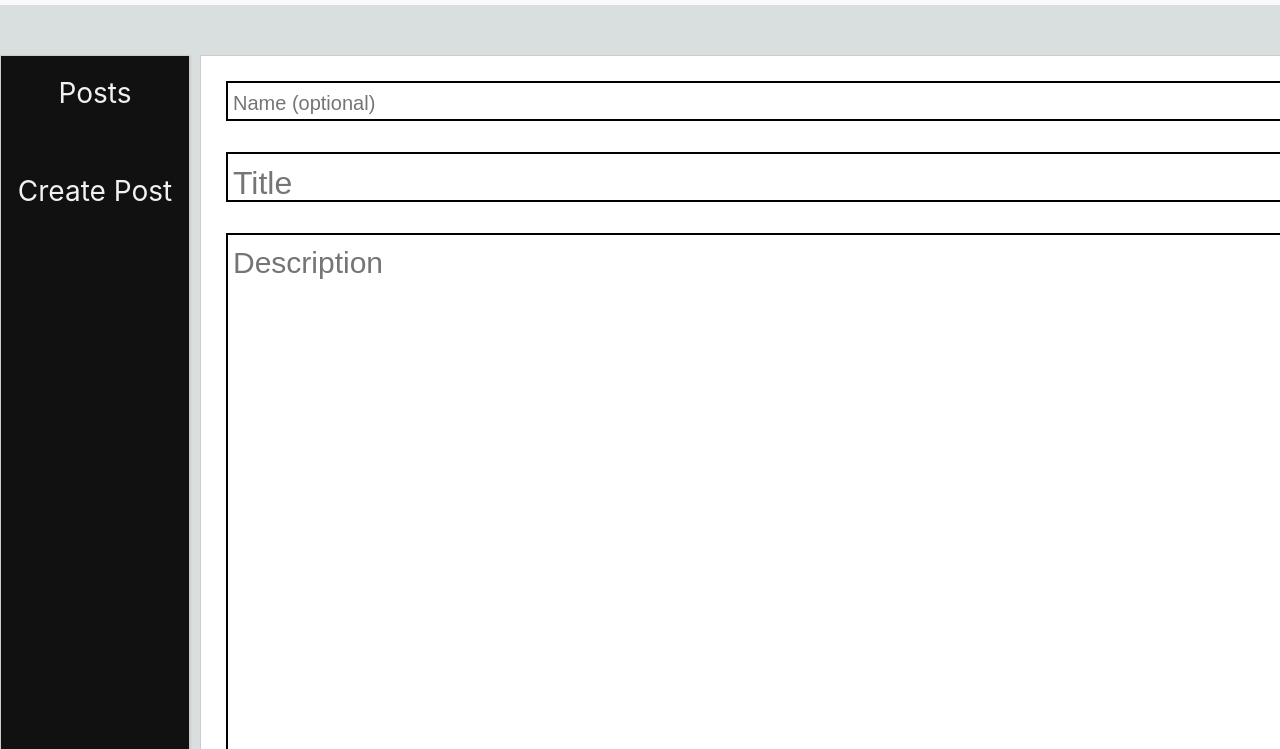
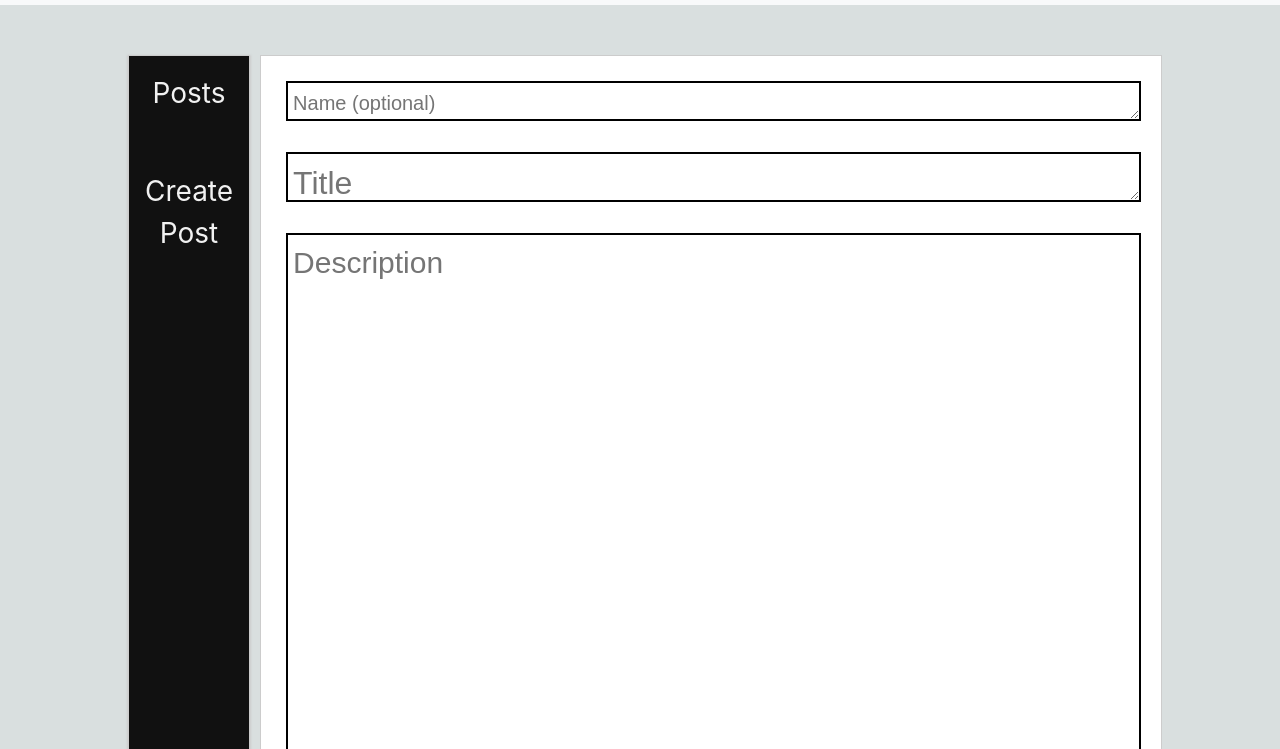
Before and after one commit to zliang22/CS422-Randomation-GR5, a plain HTML site: page gr5/create-post.html in a window 1280 px wide. Shown: the part 51-800 px from the top of the page. Drawn offline with nearby package versions, Linux system fonts and the light colour scheme.

Commit message:
Finish Touches

```diff
--- a/gr5/create-post.html
+++ b/gr5/create-post.html
@@ -10,6 +10,7 @@
   <style>
     body{
       background-color: rgb(217, 223, 223) !important;
+      width: auto;
     }
 
     * {
@@ -43,7 +44,8 @@
 
     .contain {
       margin: 0 auto;
-      width: 1500px;
+      /*width: 1500px;*/
+      width: 80%;
     }
 
     header {
@@ -64,7 +66,8 @@
     }
 
     aside {
-      width: 200px;
+      /*width: 200px;*/
+      width: 13%;
       border: 1px solid #ccc;
       box-shadow: 0px 1px 2px 1px #ccc;
       background-color: #111;
@@ -77,9 +80,13 @@
       border-bottom: 1px solid #ccc;
     }
 
+    .content{
+      width: 100%;
+    }
 
     .content .leftP {
-      width: 1300px;
+      /*width: 1300px;*/
+      width: 100%;
       float: left;
       height: 100%;
       border: 1px solid #ccc;
@@ -88,7 +95,8 @@
     }
 
     .content .right {
-      width: 270px;
+      /*width: 270px;*/
+
       float: right;
       border: 1px solid #ccc;
       height: 100%;
```
Also changed, not shown: gr5/posts.html (+12 -4 lines).
